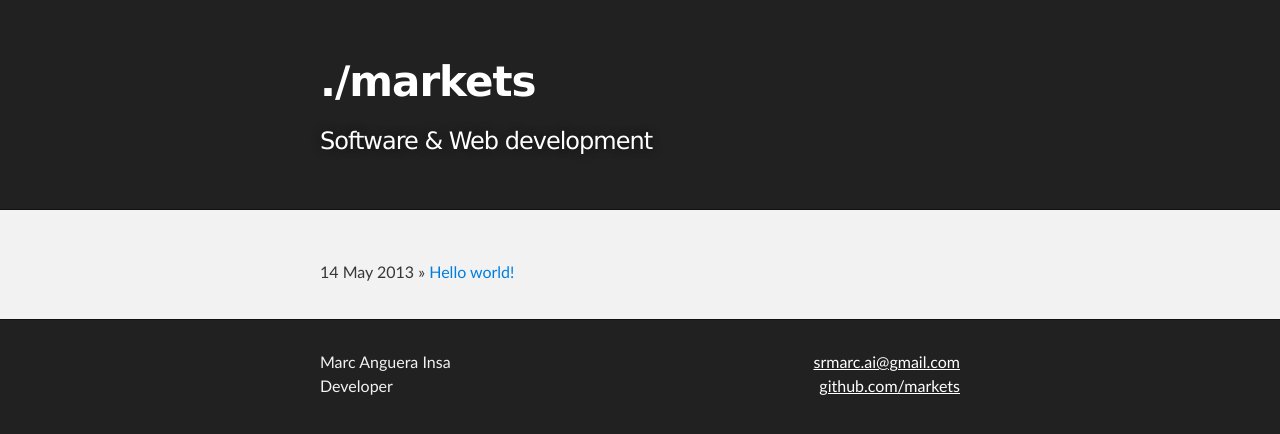
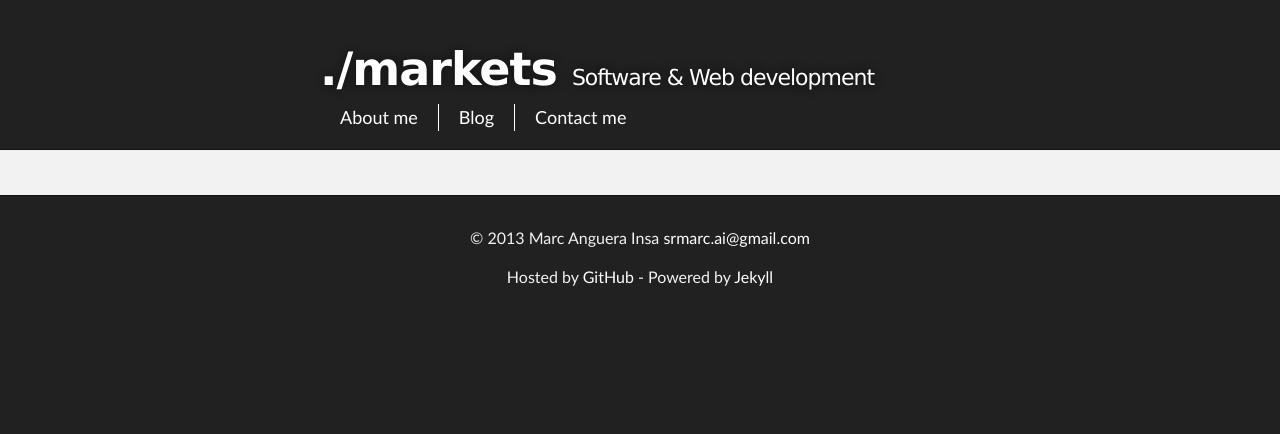
Before and after one commit to markets/markets.github.io, a Jekyll site: the page built from index.html, in a window 1280 px wide. Shown: the top 434 px of the page. Built offline with Jekyll 4.4.1, drawn with Linux system fonts in a browser that asks for light colours.

Commit message:
add menu, add skeleton pages, style changes

```diff
--- a/_layouts/default.html
+++ b/_layouts/default.html
@@ -17,8 +17,15 @@
   <!-- HEADER -->
   <div id="header_wrap" class="outer">
     <header class="inner">
-      <h1 id="project_title"><a href="/">./{{ site.name | downcase }}</a></h1>
-      <h2 id="project_tagline">Software & Web development</h2>
+      <h1 class="main_header">
+        <a class="main" href="/" title="Home">./{{ site.name | downcase }}</a>
+        <span class="tagline">Software & Web development</span>
+      </h1>
+      <ul class='menu'>
+        <li><a href="/about.html" title="About me">About me</a></li>
+        <li><a href="/blog/index.html" title="Blog">Blog</a></li>
+        <li class="last"><a href="/contact.html" title="Contact me">Contact me</a></li>
+      </ul>
     </header>
   </div>
 
@@ -32,18 +39,8 @@
   <!-- FOOTER  -->
   <div id="footer_wrap" class="outer">
     <footer class="inner">
-      <div class="column">
-        <p>
-          Marc Anguera Insa<br />
-          Developer
-        </p>
-      </div>
-      <div class="column alignright">
-        <p>
-          <a href="mailto:srmarc.ai@gmail.com">srmarc.ai@gmail.com</a><br />
-          <a href="http://github.com/markets">github.com/markets</a>
-        </p>
-      </div>
+      <p>&copy; 2013 Marc Anguera Insa <a href="mailto:srmarc.ai@gmail.com">srmarc.ai@gmail.com</a></p>
+      <p>Hosted by <a href="https://github.com">GitHub</a> - Powered by <a href="http://jekyllrb.com/">Jekyll</a></p>
     </footer>
   </div>
 
--- a/_layouts/post.html
+++ b/_layouts/post.html
@@ -2,7 +2,7 @@
 layout: default
 ---
 
-<p>{{ page.date | date_to_string }}</p>
+<span>{{ page.date | date_to_string }}</span>
 <h2>{{ page.title }}</h2>
 
 <div id="post">
--- /dev/null
+++ b/about.html
@@ -0,0 +1,6 @@
+---
+layout: default
+title: ./markets - about
+---
+
+<h2>About me</h2>
--- /dev/null
+++ b/contact.html
@@ -0,0 +1,6 @@
+---
+layout: default
+title: ./markets - contact
+---
+
+<h2>Contact me</h2>
--- a/css/styles.css
+++ b/css/styles.css
@@ -95,51 +95,38 @@ footer p {
 
 a {
   text-decoration: none;
+}
+
+#main_content a {
   color: #007edf;
-  text-shadow: none;
-
-  transition: color 0.5s ease;
-  transition: text-shadow 0.5s ease;
-  -webkit-transition: color 0.5s ease;
-  -webkit-transition: text-shadow 0.5s ease;
-  -moz-transition: color 0.5s ease;
-  -moz-transition: text-shadow 0.5s ease;
-  -o-transition: color 0.5s ease;
-  -o-transition: text-shadow 0.5s ease;
-  -ms-transition: color 0.5s ease;
-  -ms-transition: text-shadow 0.5s ease;
 }
 
 #main_content a:hover {
-  color: #0069ba;
-  text-shadow: #0090ff 0px 0px 2px;
+  text-decoration: underline;
 }
 
 header a {
   color: white;
+  padding-bottom: 2px;
 }
 
-header a:hover {
-  text-shadow: white 0px 0px 10px;
+ul.menu a:hover {
+  border-bottom: 1px solid
 }
 
 footer a {
   color: white;
-  text-decoration: underline;
 }
 
 footer a:hover {
-  text-shadow: white 0px 0px 2px;
-}
-
-footer .column {
-  float: left;
-  width: 50%;
+  text-decoration: underline;
 }
 
 .alignleft { text-align: left; }
 .alignright { text-align: right; }
 .aligncenter { text-align: center; }
+.pullleft { float: left; }
+.pullright { float: right; }
 
 em {
   font-style: italic;
@@ -284,20 +271,20 @@ Full-Width Styles
 }
 
 #header_wrap .inner {
-  padding: 50px 10px 30px 10px;
+  padding: 35px 10px 30px 10px;
 }
 
-#project_title {
+.main_header {
   margin: 0;
   color: #fff;
-  font-size: 42px;
+  font-size: 46px;
   font-weight: 700;
   text-shadow: #111 0px 0px 10px;
 }
 
-#project_tagline {
+.tagline {
   color: #fff;
-  font-size: 24px;
+  font-size: 22px;
   font-weight: 300;
   background: none;
   text-shadow: #111 0px 0px 10px;
@@ -310,18 +297,32 @@ Full-Width Styles
 }
 
 #main_content {
-  padding-top: 40px;
+  padding-top: 25px;
 }
 
 #footer_wrap {
   background: #212121;
+  text-align: center;
+}
+
+/* Menu */
+ul.menu li {
+  float: left;
+  padding-right: 20px;
+  font-size: 18px;
+  border-right: 1px solid;
+  color: white;
+}
+
+ul.menu li.last {
+  border-right: none;
 }
 
 /*******************************************************************************
 Small Device Styles
 *******************************************************************************/
 
-@media screen and (max-width: 480px) {
+@media screen and (max-width: 490px) {
   body {
     font-size:14px;
   }
@@ -364,4 +365,13 @@ Small Device Styles
     max-width: 480px;
     font-size: 11px;
   }
+
+  ul.menu li {
+    padding-right: 10px;
+    padding-left: 10px;
+  }
+
+  .tagline {
+    display: none;
+  }
 }
--- a/index.html
+++ b/index.html
@@ -2,7 +2,3 @@
 layout: default
 title: ./markets
 ---
-
-{% for post in site.posts %}
-  <p><span>{{ post.date | date_to_string }}</span> &raquo; <a href="{{ post.url }}">{{ post.title }}</a></p>
-{% endfor %}
```
Also changed, not shown: blog/index.html (added, +10 -0 lines).
